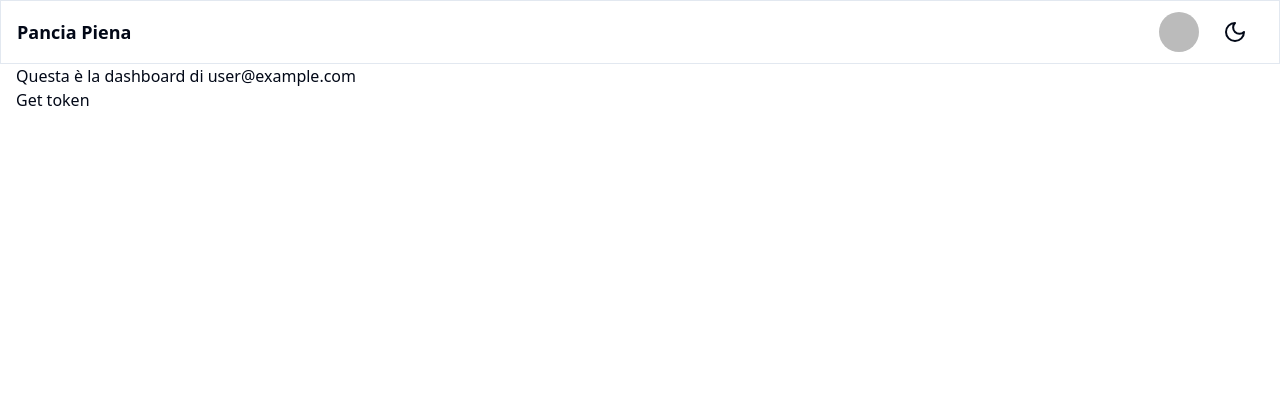
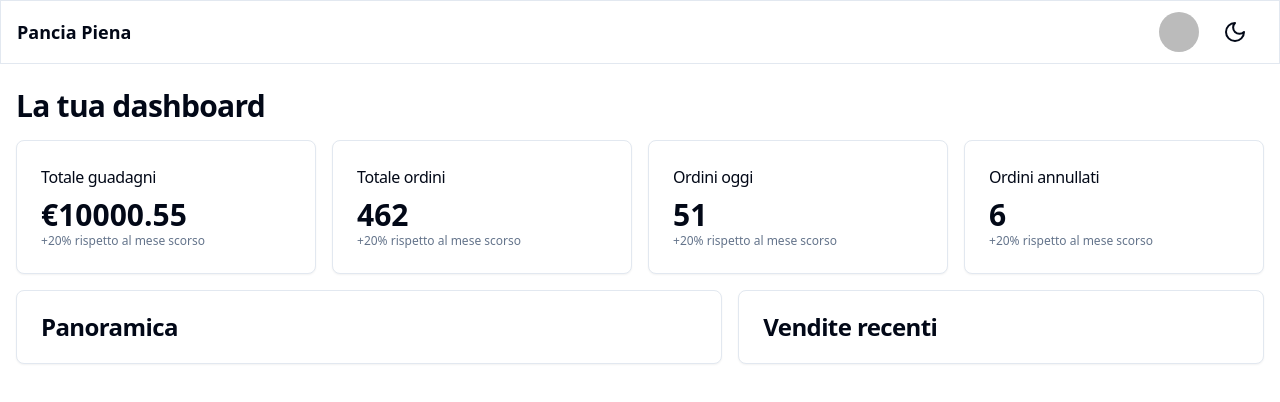
Before and after one commit to peppemig/pancia-piena-fe, a React (Vite) app: page /dashboard in a window 1280 px wide. Shown: the top 402 px of the page. Built offline with nearby package versions, Linux system fonts and the light colour scheme; no server answers; sample sign-in values are in the browser's storage.

Commit message:
started dashboard

```diff
--- a/package.json
+++ b/package.json
@@ -33,6 +33,7 @@
     "react-hook-form": "^7.47.0",
     "react-icons": "^4.11.0",
     "react-router-dom": "^6.17.0",
+    "recharts": "^2.9.2",
     "socket.io-client": "^4.7.2",
     "tailwind-merge": "^1.14.0",
     "tailwindcss-animate": "^1.0.7",
--- /dev/null
+++ b/src/components/dashboard/DashboardCard.tsx
@@ -0,0 +1,34 @@
+import { Card, CardContent, CardHeader, CardTitle } from "@/components/ui/card";
+
+type DasboardCardProps = {
+  label: string;
+  value: number;
+  percentage: number;
+  type: "currency" | "stat";
+};
+
+const DashboardCard = ({
+  label,
+  value,
+  percentage,
+  type,
+}: DasboardCardProps) => {
+  return (
+    <Card>
+      <CardHeader className="space-y-0 pb-2">
+        <CardTitle className="text-md font-medium">{label}</CardTitle>
+      </CardHeader>
+      <CardContent>
+        <div className="text-3xl font-bold">
+          {type === "currency" ? "€" : ""}
+          {value}
+        </div>
+        <p className="text-xs text-muted-foreground">
+          +{percentage}% rispetto al mese scorso
+        </p>
+      </CardContent>
+    </Card>
+  );
+};
+
+export default DashboardCard;
--- a/src/pages/Dashboard.tsx
+++ b/src/pages/Dashboard.tsx
@@ -1,5 +1,7 @@
 import { User } from "firebase/auth";
 import { Navigate } from "react-router-dom";
+import { Card, CardContent, CardHeader, CardTitle } from "@/components/ui/card";
+import DashboardCard from "@/components/dashboard/DashboardCard";
 
 type DashboardProps = {
   user: User | null | undefined;
@@ -10,16 +12,47 @@ const Dashboard = ({ user }: DashboardProps) => {
     return <Navigate to="/" replace />;
   }
 
-  const getToken = async () => {
-    const token = await user.getIdToken();
-    console.log(token);
-    return token;
-  };
-
   return (
-    <div className="container-custom">
-      <p>Questa è la dashboard di {user.email}</p>
-      <button onClick={getToken}>Get token</button>
+    <div className="container-custom py-6 space-y-4">
+      <h2 className="text-3xl font-bold tracking-tight">La tua dashboard</h2>
+      <div className="grid gap-4 md:grid-cols-2 lg:grid-cols-4">
+        <DashboardCard
+          type="currency"
+          label="Totale guadagni"
+          value={10000.55}
+          percentage={20}
+        />
+        <DashboardCard
+          type="stat"
+          label="Totale ordini"
+          value={462}
+          percentage={20}
+        />
+        <DashboardCard
+          type="stat"
+          label="Ordini oggi"
+          value={51}
+          percentage={20}
+        />
+        <DashboardCard
+          type="stat"
+          label="Ordini annullati"
+          value={6}
+          percentage={20}
+        />
+      </div>
+      <div className="grid gap-4 md:grid-cols-2 lg:grid-cols-7">
+        <Card className="col-span-2 lg:col-span-4">
+          <CardHeader>
+            <CardTitle>Panoramica</CardTitle>
+          </CardHeader>
+        </Card>
+        <Card className="col-span-2 lg:col-span-3">
+          <CardHeader>
+            <CardTitle>Vendite recenti</CardTitle>
+          </CardHeader>
+        </Card>
+      </div>
     </div>
   );
 };
```
Also changed, not shown: 1 other file (tests, documents, lock files or other folders).
